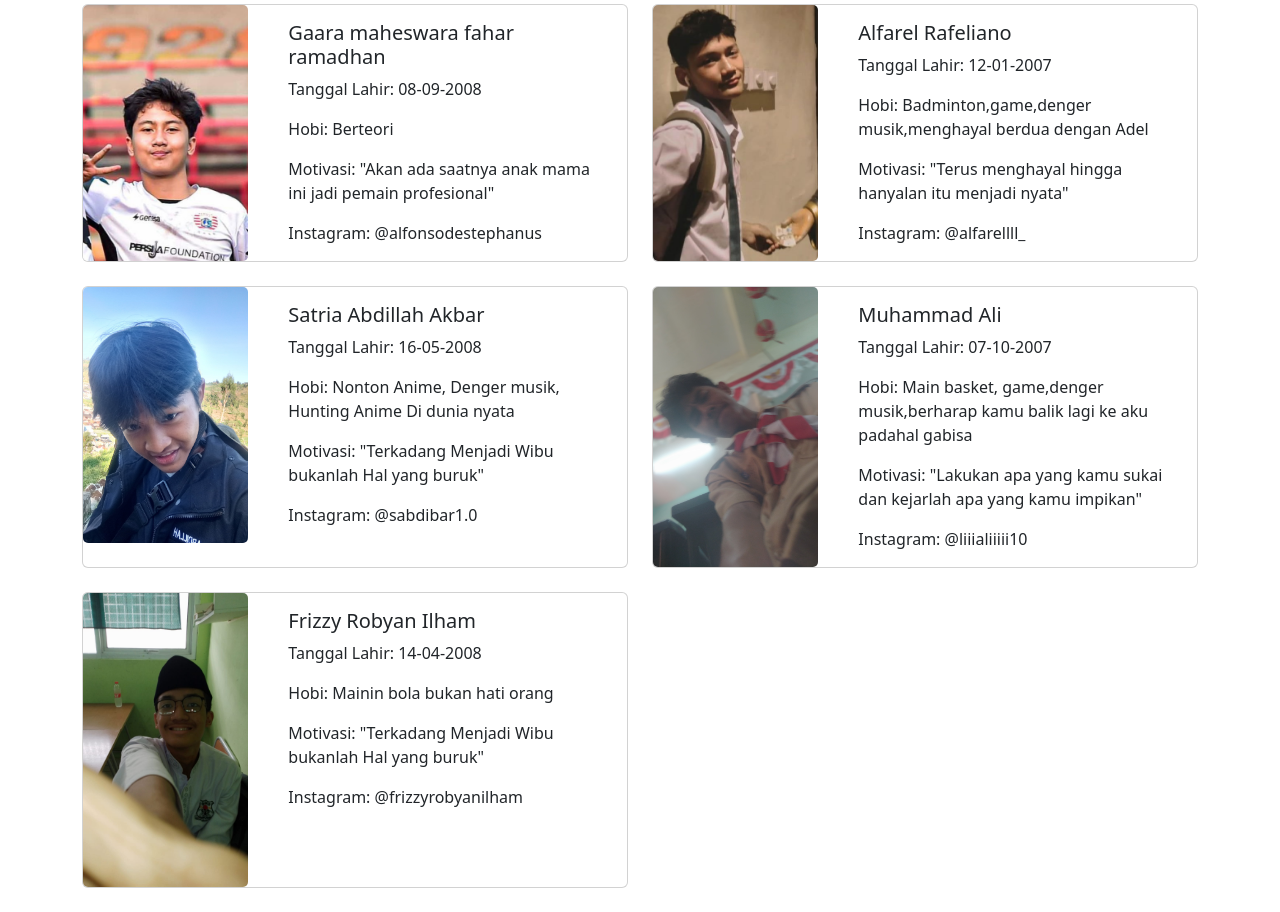
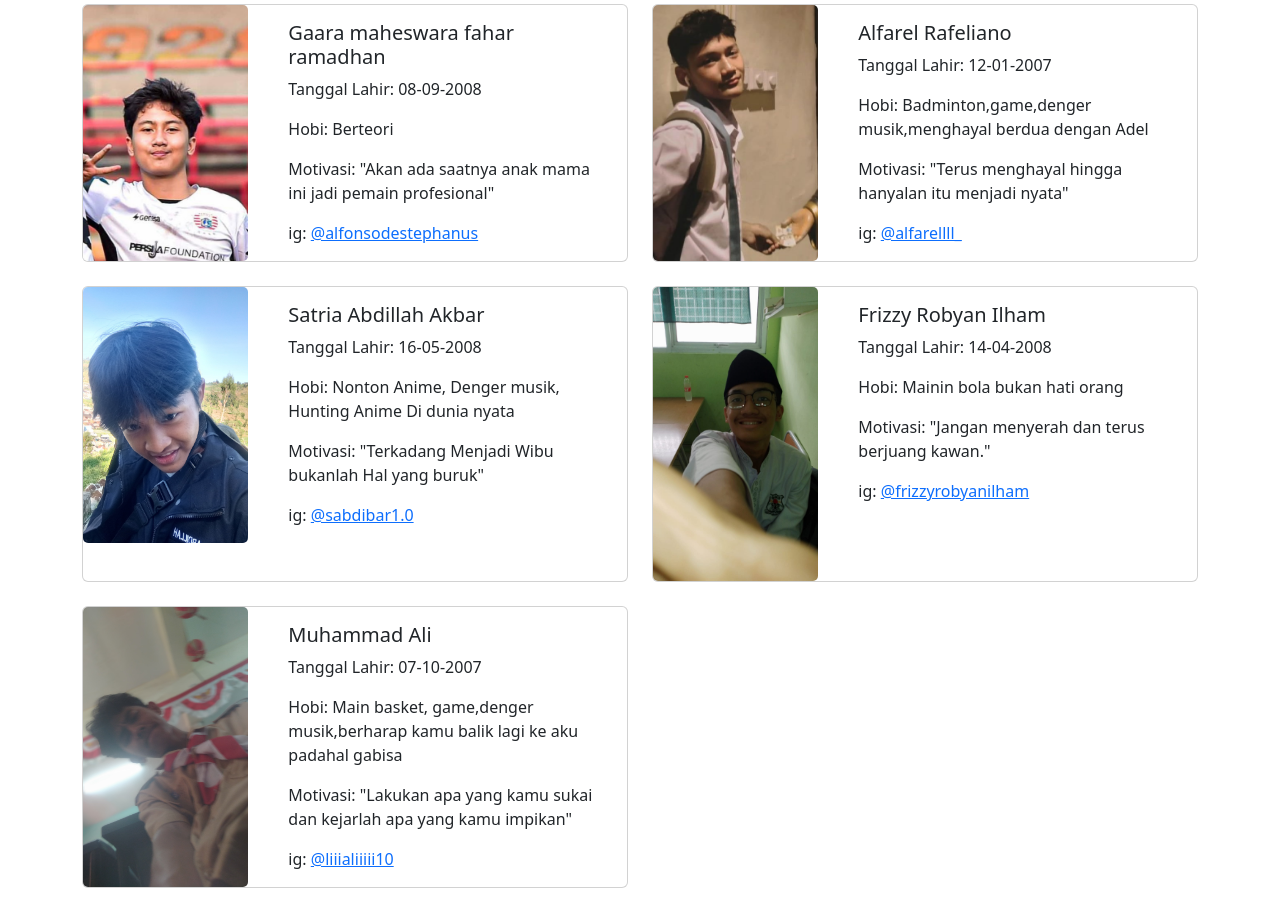
Before and after one commit to syifakaffa/website-kelompok6, a Django app: page / in a window 1280 px wide. Shown: the part 345-1257 px from the top of the page. Run offline with Django 5.2, Linux system fonts and the light colour scheme.

Commit message:
ganti url instagram

```diff
--- a/main/templates/main.html
+++ b/main/templates/main.html
@@ -100,7 +100,7 @@
                                 <p class="card-text">Tanggal Lahir: {{ member.tanggal_lahir }}</p>
                                 <p class="card-text">Hobi: {{ member.hobi }}</p>
                                 <p class="card-text">Motivasi: {{ member.motivasi }}</p>
-                                <p class="card-text">Instagram: {{ member.instagram }}</p>
+                                <p class="card-text"> ig: <a href="{{member.ig}}">{{ member.instagram }}</a></p>
                             </div>
                         </div>
                     </div>
--- a/main/views.py
+++ b/main/views.py
@@ -8,7 +8,8 @@ def show_main(request):
             'hobi': 'Berteori',
             'motivasi': '"Akan ada saatnya anak mama ini jadi pemain profesional"',
             'instagram': '@alfonsodestephanus',
-            'img_url': 'static/images/garra2.jpeg'
+            'img_url': 'static/images/garra2.jpeg',
+            'ig':'https://www.instagram.com/alfonsodestephanus/'
         },
         {
             'nama': 'Alfarel Rafeliano',
@@ -16,7 +17,8 @@ def show_main(request):
             'hobi': 'Badminton,game,denger musik,menghayal berdua dengan Adel',
             'motivasi': '"Terus menghayal hingga hanyalan itu menjadi nyata"',
             'instagram': '@alfarellll_',
-            'img_url': 'static/images/alvaarel.jpeg'
+            'img_url': 'static/images/alvaarel.jpeg',
+            'ig': 'https://www.instagram.com/alfarellll_/'
         },
         {
             'nama': 'Satria Abdillah Akbar',
@@ -24,7 +26,17 @@ def show_main(request):
             'hobi': 'Nonton Anime, Denger musik, Hunting Anime Di dunia nyata',
             'motivasi': '"Terkadang Menjadi Wibu bukanlah Hal yang buruk"',
             'instagram': '@sabdibar1.0',
-            'img_url': 'static/images/satria.jpeg'
+            'img_url': 'static/images/satria.jpeg',
+            'ig':'https://www.instagram.com/sabdibar1.0/'
+        },
+        {
+            'nama': 'Frizzy Robyan Ilham',
+            'tanggal_lahir': '14-04-2008',
+            'hobi': 'Mainin bola bukan hati orang',
+            'motivasi': '"Jangan menyerah dan terus berjuang kawan."',
+            'instagram': '@frizzyrobyanilham',
+            'img_url': 'static/images/frizzi.jpeg',
+            'ig':'https://www.instagram.com/frizzyrobyanilham/'
         },
         {
             'nama': 'Muhammad Ali',
@@ -32,15 +44,8 @@ def show_main(request):
             'hobi': 'Main basket, game,denger musik,berharap kamu balik lagi ke aku padahal gabisa',
             'motivasi': '"Lakukan apa yang kamu sukai dan kejarlah apa yang kamu impikan"',
             'instagram': '@liiialiiiii10',
-            'img_url': 'static/images/ali2.jpeg'
-        },
-        {
-            'nama': 'Frizzy Robyan Ilham',
-            'tanggal_lahir': '14-04-2008',
-            'hobi': 'Mainin bola bukan hati orang',
-            'motivasi': '"Terkadang Menjadi Wibu bukanlah Hal yang buruk"',
-            'instagram': '@frizzyrobyanilham',
-            'img_url': 'static/images/frizzi.jpeg'
+            'img_url': 'static/images/ali2.jpeg',
+            'ig': 'https://www.instagram.com/liiialiiii10/'
         }
     ]
     return render(request, 'main.html', {'members': members})
```
